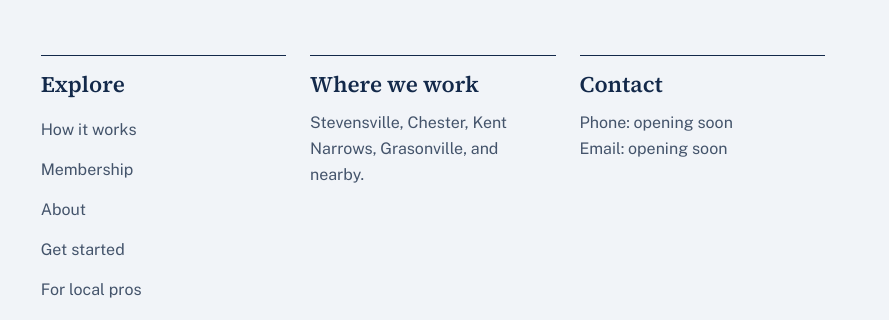
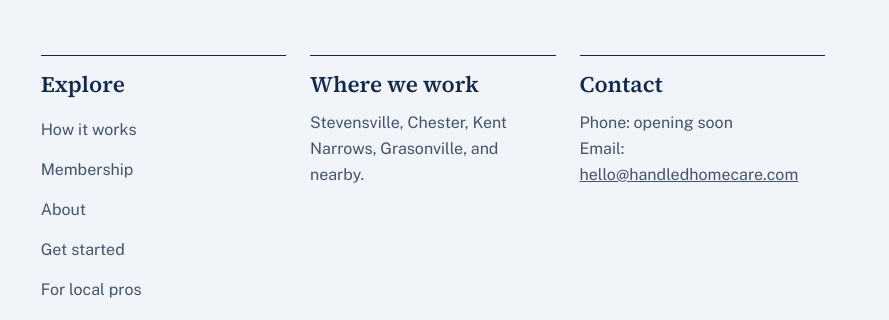
Before and after one commit to aholl23/handled-home-care, a website built with Vite: page index.html in a window 1280 px wide. Shown: the part 5599-5919 px from the top of the page, 391-1280 px from the left. Built offline with nearby package versions, Linux system fonts and the light colour scheme.

Commit message:
Footer: show hello@handledhomecare.com as a mailto link
Co-Authored-By: Claude Sonnet 5.5 <noreply@anthropic.com>

```diff
--- a/index.html
+++ b/index.html
@@ -546,7 +546,7 @@
       </div>
       <div>
         <h2>Contact</h2>
-        <p>Phone: opening soon<br>Email: opening soon</p>
+        <p>Phone: opening soon<br>Email: <a href="mailto:hello@handledhomecare.com">hello@handledhomecare.com</a></p>
       </div>
     </div>
     <div class="legal">
```
